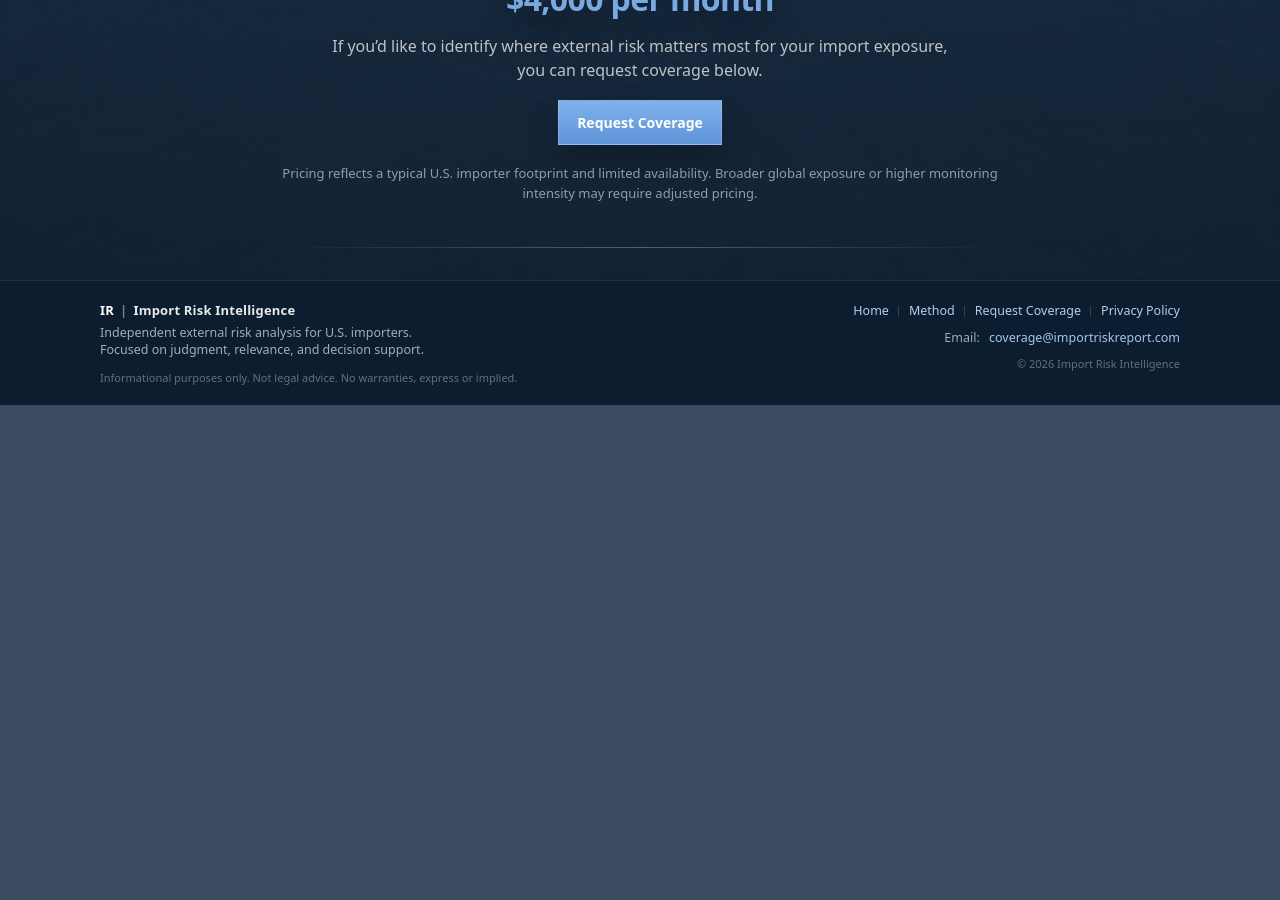
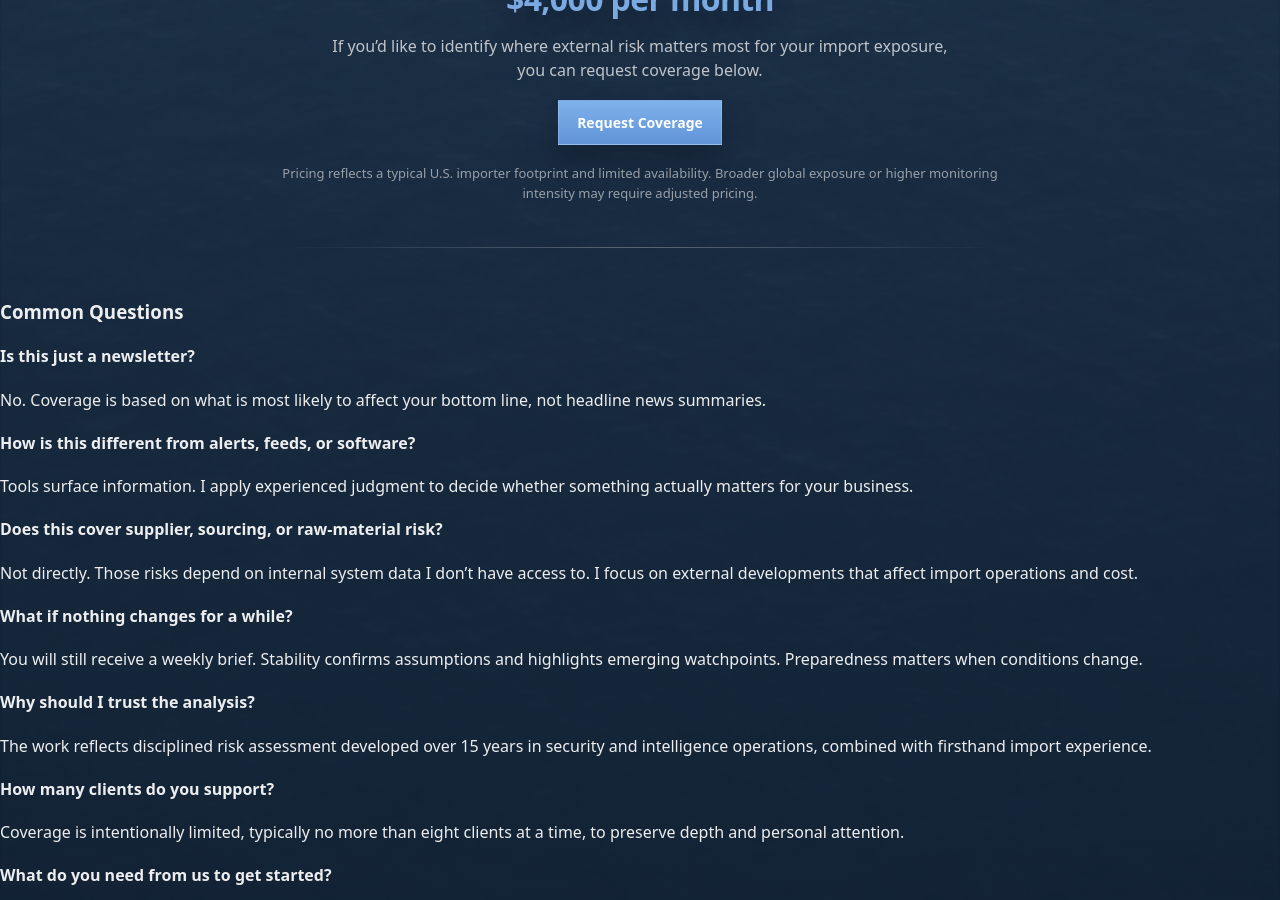
Before and after one commit to importrisk/import-risk-intelligence-site, a Jekyll site: the page built from method.html, in a window 1280 px wide and 900 px high, scrolled down 1770 px. Built offline with Jekyll 4.4.1, drawn with Linux system fonts in a browser that asks for light colours; before the commit the page ends 2175 px from its top, so only the background shows below that; some of the changed text lies outside the part shown.

Commit message:
Update method.html

```diff
--- a/method.html
+++ b/method.html
@@ -253,6 +253,65 @@ css: /method.css?v=100
 
       </div>
     </section>
+        <!-- FAQ / WHAT TO EXPECT -->
+        <section class="mp-faq" aria-label="What to expect">
+          <h3 class="mp-faq-title">Common Questions</h3>
+
+          <div class="mp-faq-grid">
+
+            <div class="mp-faq-item">
+              <h4 class="mp-q">Is this just a newsletter?</h4>
+              <p class="mp-a">
+                No. Coverage is based on what is most likely to affect your bottom line, not headline news summaries.
+              </p>
+            </div>
+
+            <div class="mp-faq-item">
+              <h4 class="mp-q">How is this different from alerts, feeds, or software?</h4>
+              <p class="mp-a">
+                Tools surface information. I apply experienced judgment to decide whether something actually matters for your business.
+              </p>
+            </div>
+
+            <div class="mp-faq-item">
+              <h4 class="mp-q">Does this cover supplier, sourcing, or raw-material risk?</h4>
+              <p class="mp-a">
+                Not directly. Those risks depend on internal system data I don’t have access to. I focus on external developments that affect import operations and cost.
+              </p>
+            </div>
+
+            <div class="mp-faq-item">
+              <h4 class="mp-q">What if nothing changes for a while?</h4>
+              <p class="mp-a">
+                You will still receive a weekly brief. Stability confirms assumptions and highlights emerging watchpoints. Preparedness matters when conditions change.
+              </p>
+            </div>
+
+            <div class="mp-faq-item">
+              <h4 class="mp-q">Why should I trust the analysis?</h4>
+              <p class="mp-a">
+                The work reflects disciplined risk assessment developed over 15 years in security and intelligence operations, combined with firsthand import experience.
+              </p>
+            </div>
+
+            <div class="mp-faq-item">
+              <h4 class="mp-q">How many clients do you support?</h4>
+              <p class="mp-a">
+                Coverage is intentionally limited, typically no more than eight clients at a time, to preserve depth and personal attention.
+              </p>
+            </div>
+
+          </div>
+
+          <!-- CENTERED CAPSTONE -->
+          <div class="mp-faq-item mp-faq-centered">
+            <h4 class="mp-q">What do you need from us to get started?</h4>
+            <p class="mp-a">
+              A short intake on trade lanes, key ports, origin regions, and operational constraints. Coverage is calibrated to what would actually move cost, timing, or execution.
+            </p>
+          </div>
+
+        </section>
 
   </section>
 
```
